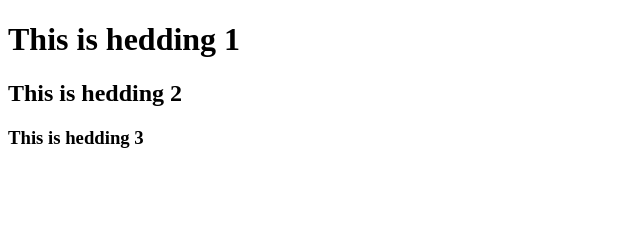
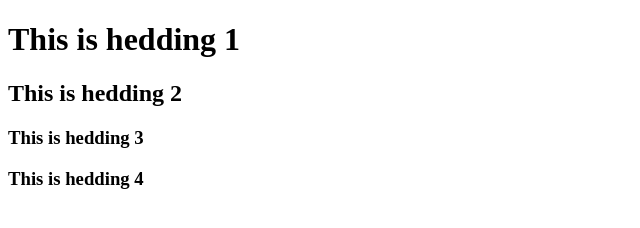
Before and after one commit to mamoorakhtar56/assignment, a plain HTML site: page index.html in a window 1280 px wide. Shown: the whole page, without its empty margins (0-640 px from the left). Drawn offline with Linux system fonts and the light colour scheme.

Commit message:
h2 and h3 and h4 added is added

```diff
--- a/index.html
+++ b/index.html
@@ -7,5 +7,6 @@
     <h1>This is hedding 1</h1>
     <h2>This is hedding 2</h2>
     <h3>This is hedding 3</h3>
+    <h3>This is hedding 4</h3>
   </body>
 </html>
```
